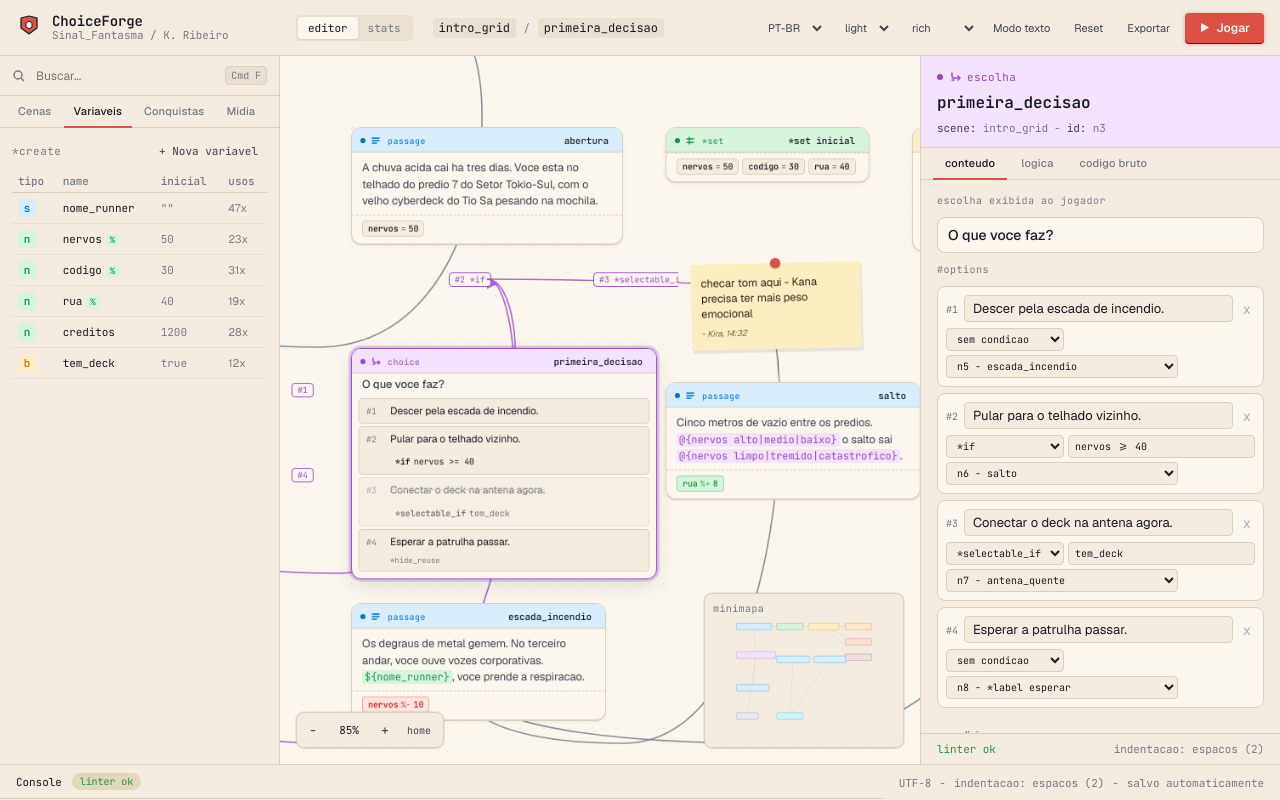
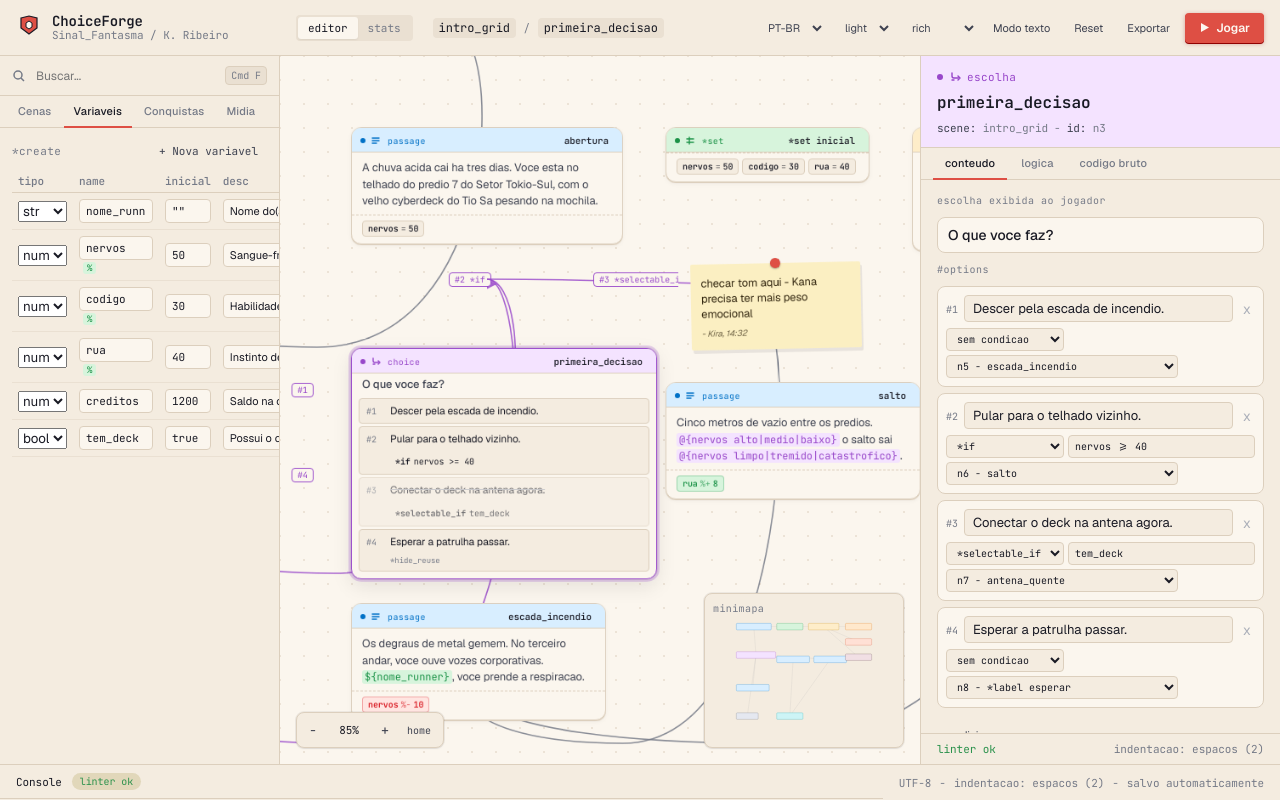
Before and after one commit to viniman27/ChoiceForge, a React (Vite) app: page / in a window 1280 px wide. Both pictures are taken after a click on the button "Variaveis". Built offline with nearby package versions, Linux system fonts and the light colour scheme.

Commit message:
Make variables editable

```diff
--- a/src/App.tsx
+++ b/src/App.tsx
@@ -54,6 +54,7 @@ export default function App() {
         labels={i18n[lang]}
         onAddScene={actions.addScene}
         onAddVariable={actions.addVariable}
+        onUpdateVariable={actions.updateVariable}
       />
       <GraphCanvas
         data={lintedProject}
--- a/src/components/LeftPanel.tsx
+++ b/src/components/LeftPanel.tsx
@@ -1,4 +1,4 @@
-import type { ChoiceForgeProject, I18nLabels } from "../domain/types";
+import type { ChoiceForgeProject, I18nLabels, VariableSummary } from "../domain/types";
 
 interface LeftPanelProps {
   data: ChoiceForgeProject;
@@ -7,9 +7,10 @@ interface LeftPanelProps {
   labels: I18nLabels;
   onAddScene: () => void;
   onAddVariable: () => void;
+  onUpdateVariable: (name: string, patch: Partial<VariableSummary>) => void;
 }
 
-export function LeftPanel({ data, activeTab, setActiveTab, labels, onAddScene, onAddVariable }: LeftPanelProps) {
+export function LeftPanel({ data, activeTab, setActiveTab, labels, onAddScene, onAddVariable, onUpdateVariable }: LeftPanelProps) {
   const tabs = [
     { id: "scenes", label: labels.leftTabs[0] },
     { id: "variables", label: labels.leftTabs[1] },
@@ -35,7 +36,7 @@ export function LeftPanel({ data, activeTab, setActiveTab, labels, onAddScene, o
       </div>
       <div className="left-content">
         {activeTab === "scenes" && <ScenesList data={data} labels={labels} onAddScene={onAddScene} />}
-        {activeTab === "variables" && <VariablesList data={data} labels={labels} onAddVariable={onAddVariable} />}
+        {activeTab === "variables" && <VariablesList data={data} labels={labels} onAddVariable={onAddVariable} onUpdateVariable={onUpdateVariable} />}
         {activeTab === "achievements" && <AchievementsList data={data} labels={labels} />}
         {activeTab === "assets" && <AssetsList />}
       </div>
@@ -67,25 +68,53 @@ function ScenesList({ data, labels, onAddScene }: { data: ChoiceForgeProject; la
   );
 }
 
-function VariablesList({ data, labels, onAddVariable }: { data: ChoiceForgeProject; labels: I18nLabels; onAddVariable: () => void }) {
+function VariablesList({
+  data,
+  labels,
+  onAddVariable,
+  onUpdateVariable,
+}: {
+  data: ChoiceForgeProject;
+  labels: I18nLabels;
+  onAddVariable: () => void;
+  onUpdateVariable: (name: string, patch: Partial<VariableSummary>) => void;
+}) {
   return (
     <div className="vars-list">
       <div className="section-title"><span>*create</span><button className="ghost-btn" onClick={onAddVariable}>+ {labels.addVar}</button></div>
       <table className="vars-table">
-        <thead><tr><th>tipo</th><th>name</th><th>inicial</th><th>usos</th></tr></thead>
+        <thead><tr><th>tipo</th><th>name</th><th>inicial</th><th>desc</th></tr></thead>
         <tbody>
           {data.variables.map((variable) => (
             <tr key={variable.name}>
-              <td><span className={`type-pill type-${variable.type}`}>{variable.type[0]}</span></td>
-              <td><code className="var-cell">{variable.name}</code>{variable.fairmath && <span className="fm-tag">%</span>}</td>
-              <td><code className="dim">{variable.initial}</code></td>
-              <td className="dim">{variable.uses}x</td>
+              <td>
+                <select value={variable.type} onChange={(event) => onUpdateVariable(variable.name, { type: event.target.value as VariableSummary["type"] })}>
+                  <option value="number">num</option>
+                  <option value="string">str</option>
+                  <option value="boolean">bool</option>
+                </select>
+              </td>
+              <td>
+                <input className="var-edit" value={variable.name} onChange={(event) => onUpdateVariable(variable.name, { name: normalizeIdentifier(event.target.value) })} />
+                {variable.fairmath && <span className="fm-tag">%</span>}
+              </td>
+              <td><input className="var-edit small" value={variable.initial} onChange={(event) => onUpdateVariable(variable.name, { initial: event.target.value })} /></td>
+              <td><input className="var-edit desc" value={variable.desc} onChange={(event) => onUpdateVariable(variable.name, { desc: event.target.value })} /></td>
             </tr>
           ))}
         </tbody>
       </table>
     </div>
   );
+}
+
+function normalizeIdentifier(value: string): string {
+  return value
+    .trim()
+    .toLowerCase()
+    .replace(/[^a-z0-9_]/g, "_")
+    .replace(/^[^a-z_]+/, "")
+    .replace(/_+/g, "_");
 }
 
 function AchievementsList({ data, labels }: { data: ChoiceForgeProject; labels: I18nLabels }) {
--- a/src/state/projectStore.ts
+++ b/src/state/projectStore.ts
@@ -27,6 +27,7 @@ export interface ProjectActions {
   moveNode: (id: string, x: number, y: number) => void;
   addScene: () => void;
   addVariable: () => void;
+  updateVariable: (name: string, patch: Partial<VariableSummary>) => void;
 }
 
 export function useProjectStore() {
@@ -79,9 +80,45 @@ export function useProjectStore() {
         return { ...current, variables: [...current.variables, variable] };
       });
     },
+    updateVariable: (name, patch) => {
+      setProjectState((current) => {
+        const nextName = patch.name?.trim();
+        const shouldRename = Boolean(nextName && nextName !== name);
+
+        return {
+          ...current,
+          variables: current.variables.map((variable) => (variable.name === name ? { ...variable, ...patch, name: nextName || variable.name } : variable)),
+          nodes: shouldRename ? current.nodes.map((node) => ({
+            ...node,
+            body: node.body ? renameVariableReferences(node.body, name, nextName!) : node.body,
+            sets: node.sets?.map((set) => (set.var === name ? { ...set, var: nextName! } : set)),
+            options: node.options?.map((option) => ({
+              ...option,
+              cond: option.cond ? { ...option.cond, expr: renameExpressionName(option.cond.expr, name, nextName!) } : option.cond,
+            })),
+            branches: node.branches?.map((branch) => ({
+              ...branch,
+              expr: branch.expr ? renameExpressionName(branch.expr, name, nextName!) : branch.expr,
+            })),
+          })) : current.nodes,
+        };
+      });
+    },
   }), []);
 
   return { project, lintedProject, actions };
+}
+
+function renameVariableReferences(text: string, from: string, to: string): string {
+  return text.replace(new RegExp(`\\$\\{${escapeRegex(from)}\\}`, "g"), `\${${to}}`);
+}
+
+function renameExpressionName(expression: string, from: string, to: string): string {
+  return expression.replace(new RegExp(`\\b${escapeRegex(from)}\\b`, "g"), to);
+}
+
+function escapeRegex(value: string): string {
+  return value.replace(/[.*+?^${}()|[\]\\]/g, "\\$&");
 }
 
 function nextAvailableName(base: string, existing: Set<string>): string {
--- a/styles.css
+++ b/styles.css
@@ -217,6 +217,18 @@ input, select, textarea { font-family: inherit; color: inherit; }
 .vars-table td { padding: 6px; border-bottom: 1px solid var(--paper-3); }
 .vars-table tr:hover td { background: var(--paper-3); }
 .var-cell { font-size: 11px; }
+.var-edit {
+  width: 100%;
+  min-width: 74px;
+  background: var(--paper-1);
+  border: 1px solid var(--paper-edge);
+  border-radius: var(--r-1);
+  padding: 4px 6px;
+  font-family: var(--ff-mono);
+  font-size: 11px;
+}
+.var-edit.small { min-width: 42px; }
+.var-edit.desc { font-family: var(--ff-ui); min-width: 90px; }
 .type-pill { display: inline-block; width: 18px; height: 18px; border-radius: 4px; text-align: center; line-height: 18px; font-family: var(--ff-mono); font-size: 11px; font-weight: 600; }
 .type-pill.type-string { background: var(--c-passage-tint); color: var(--c-passage); }
 .type-pill.type-number { background: var(--c-set-tint); color: var(--c-set); }
```
